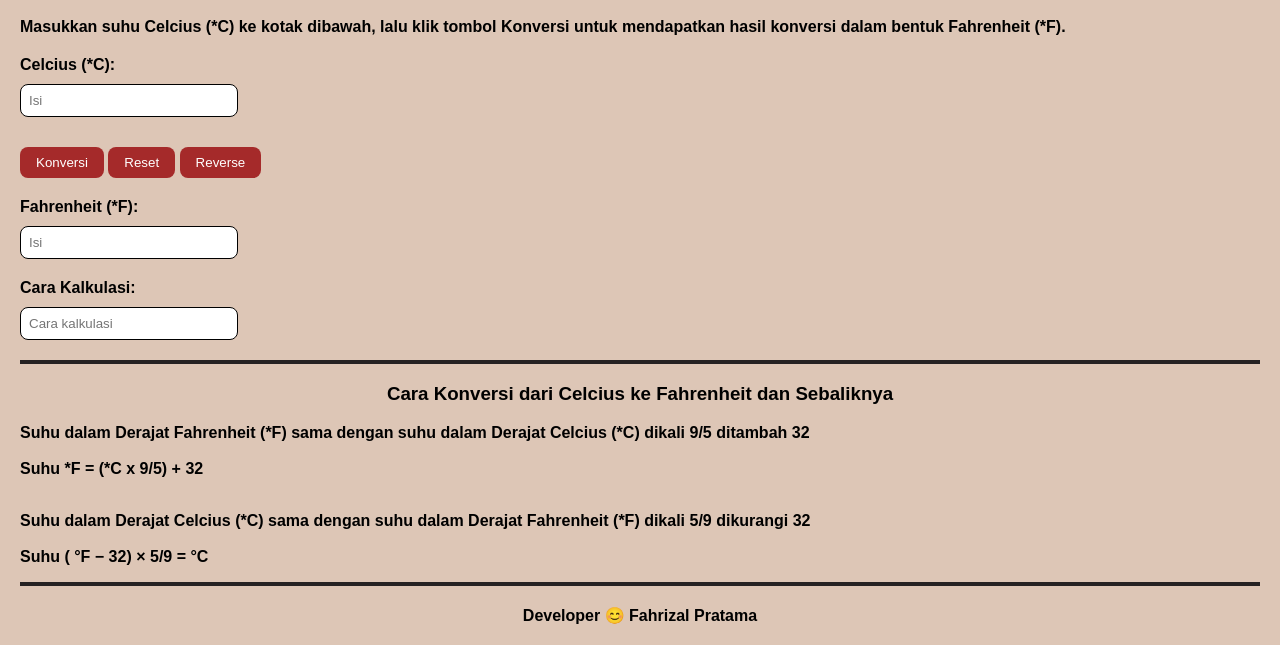
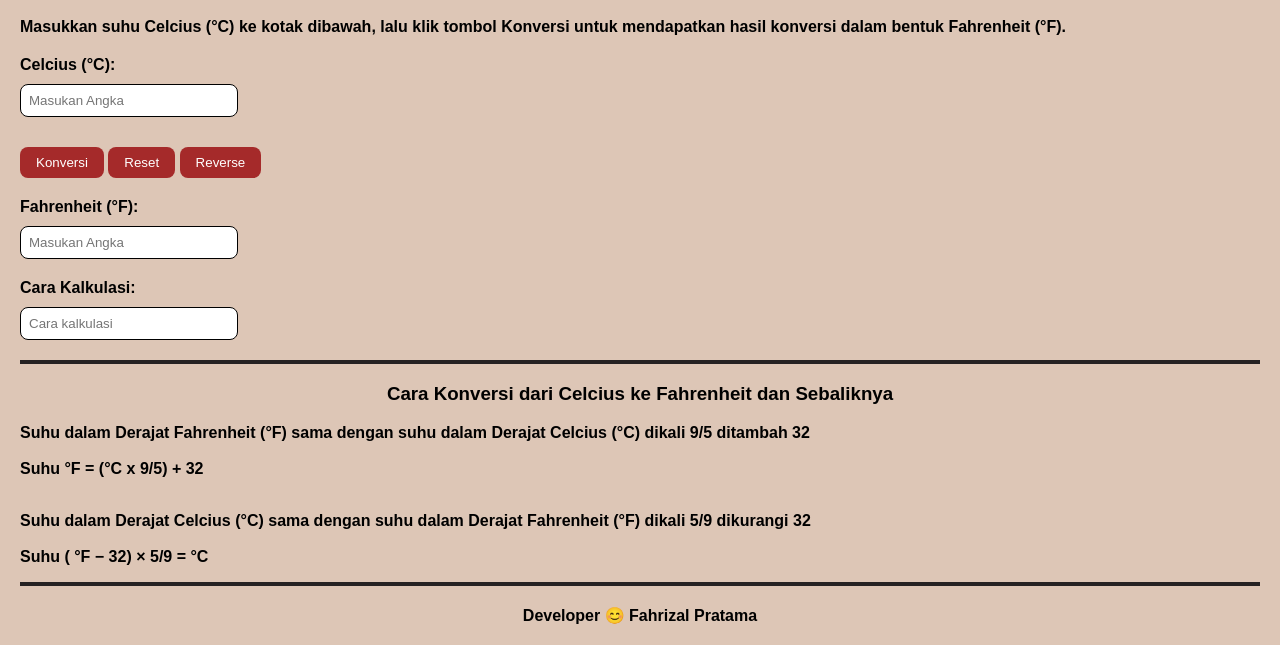
Before and after one commit to revou-fundamental-course/5-feb-24-fahrizalpratama4, a plain HTML site: page index.html in a window 1280 px wide. Shown: the part 179-824 px from the top of the page. Drawn offline with Linux system fonts and the light colour scheme.

Commit message:
first setup

```diff
--- a/index.html
+++ b/index.html
@@ -18,17 +18,17 @@
     </header>
     <div class="content">
     <h1 class="website-title">Website Konversi Suhu</h1>
-    <b><p class="instruction">Masukkan suhu Celcius (*C) ke kotak dibawah, lalu klik tombol Konversi untuk mendapatkan hasil konversi dalam bentuk Fahrenheit (*F).</p></b>
+    <b><p class="instruction">Masukkan suhu Celcius (°C) ke kotak dibawah, lalu klik tombol Konversi untuk mendapatkan hasil konversi dalam bentuk Fahrenheit (°F).</p></b>
     <div class="input-section">
-        <label for="input-field"><b>Celcius (*C):</b></label>
-        <input type="number" class="input-field" id="input-field" placeholder="Isi">
+        <label for="input-field"><b>Celcius (°C):</b></label>
+        <input type="number" class="input-field" id="input-field" placeholder="Masukan Angka">
     </div>
         <button class="my-botton"onclick="convertTemperature()">Konversi</button>
         <button class="input-field my-button reset-button" onclick="resetFields()">Reset</button>
         <button class="input-field my-button reverse-button" onclick="reverseTemperature()">Reverse</button>
         <div class="input-section">
-            <label for="input-fahrenheit"><b>Fahrenheit (*F):</b></label>
-            <input type="number" class="input-field" id="input-fahrenheit" placeholder="Isi" readonly>
+            <label for="input-fahrenheit"><b>Fahrenheit (°F):</b></label>
+            <input type="number" class="input-field" id="input-fahrenheit" placeholder="Masukan Angka" readonly>
 
     </div>
     <div class="input-section">
@@ -38,9 +38,9 @@
     <hr><h3 class="calculation-heading" id="calculation-section">Cara Konversi dari Celcius ke Fahrenheit dan Sebaliknya</h3>
 <b></hr>
 <p class="conversion-method">
-    Suhu dalam Derajat Fahrenheit (*F) sama dengan suhu dalam Derajat Celcius (*C) dikali 9/5 ditambah 32<br><br>
-    Suhu *F = (*C x 9/5) + 32</p></br>
-    Suhu dalam Derajat Celcius (*C) sama dengan suhu dalam Derajat Fahrenheit (*F) dikali 5/9 dikurangi 32<br><br>
+    Suhu dalam Derajat Fahrenheit (°F) sama dengan suhu dalam Derajat Celcius (°C) dikali 9/5 ditambah 32<br><br>
+    Suhu °F = (°C x 9/5) + 32</p></br>
+    Suhu dalam Derajat Celcius (°C) sama dengan suhu dalam Derajat Fahrenheit (°F) dikali 5/9 dikurangi 32<br><br>
     Suhu ( °F − 32) × 5/9 = °C
 
 </p>
```
